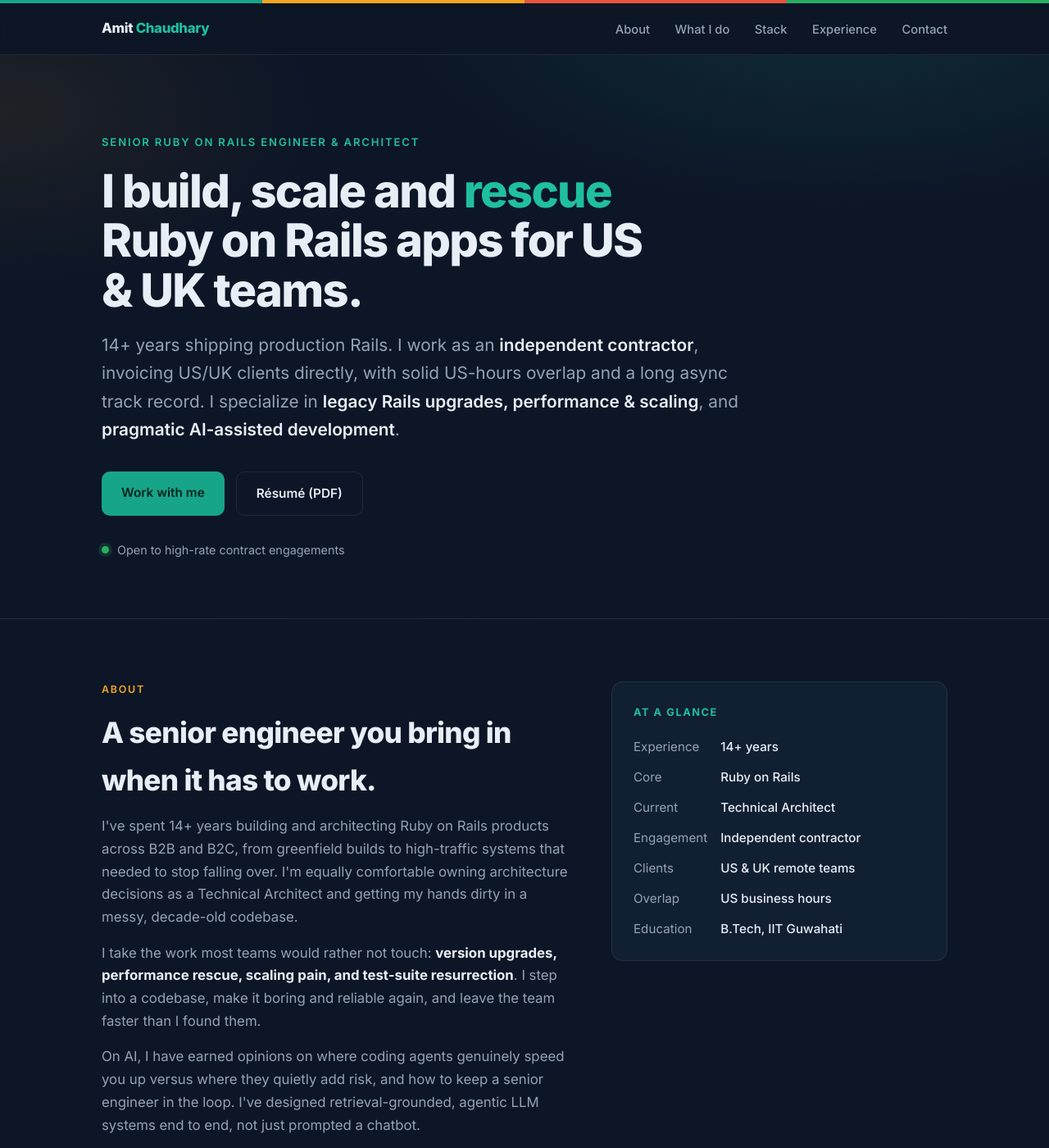
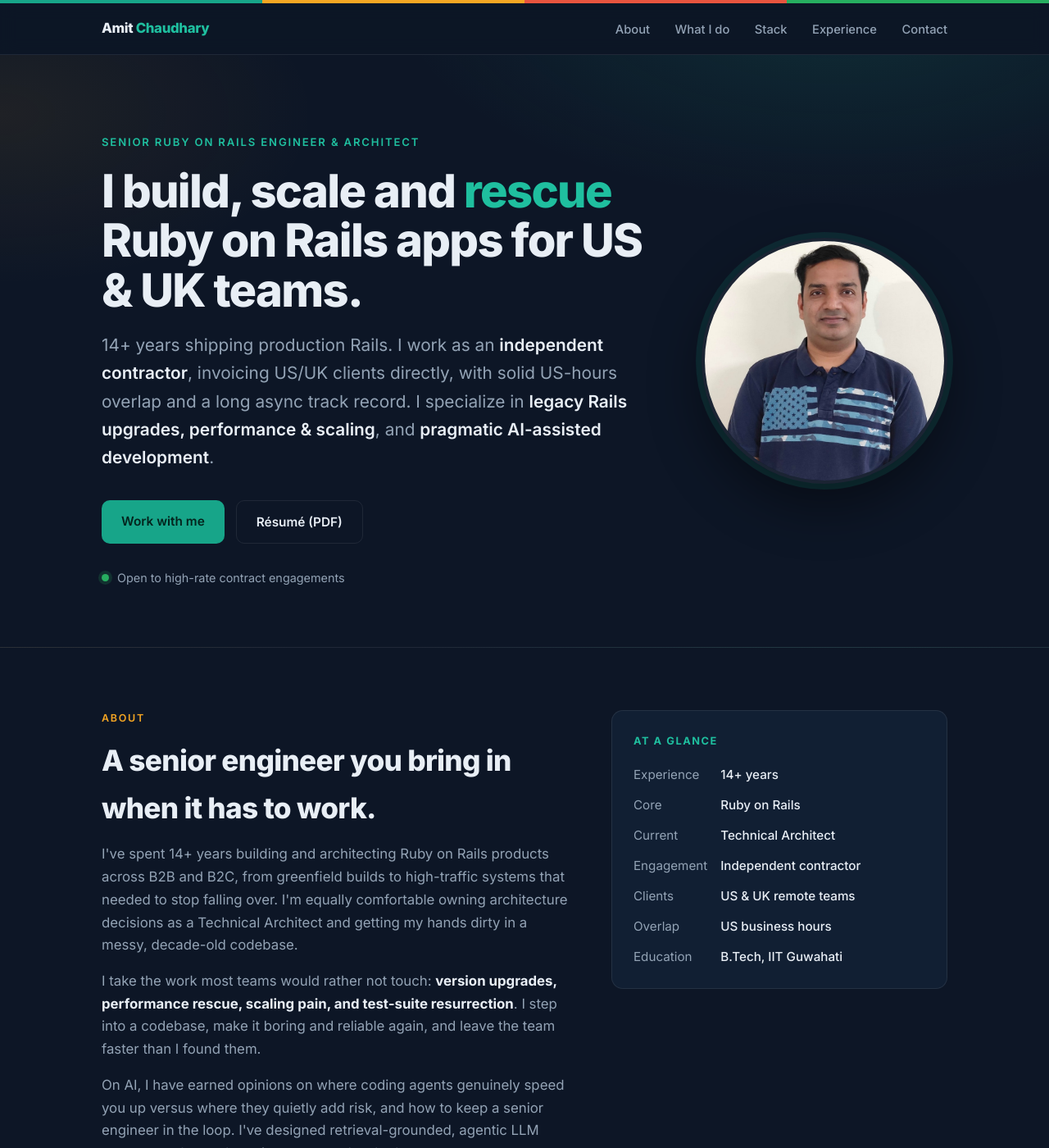
Before and after one commit to chaudhary/amit-chaudhary, a Jekyll site: the page built from index.html, in a window 1280 px wide and 1400 px high. Shown: the whole window at 82% size. Built offline with Jekyll 4.4.1, drawn with Linux system fonts in a browser that asks for light colours.

Commit message:
Add profile photo to hero and OG card
- Circular hero portrait with teal ring, two-column hero layout
- Headshot added to the 1200x630 OG card for richer link previews
- Photo downscaled to 800px for web

Co-Authored-By: Claude Opus 4.8 (1M context) <noreply@anthropic.com>

```diff
--- a/assets/css/main.css
+++ b/assets/css/main.css
@@ -61,6 +61,21 @@ code, .mono { font-family: 'JetBrains Mono', monospace; }
     radial-gradient(900px 420px at 80% -10%, rgba(23,165,137,0.16), transparent 60%),
     radial-gradient(700px 380px at 0% 10%, rgba(245,166,35,0.08), transparent 55%);
 }
+.hero-wrap { display: flex; align-items: center; gap: 56px; }
+.hero-text { flex: 1 1 auto; min-width: 0; }
+.hero-portrait { flex: none; }
+.hero-portrait img {
+  width: 300px; height: 300px; border-radius: 50%;
+  object-fit: cover; object-position: center 14%;
+  border: 4px solid rgba(255,255,255,0.06);
+  box-shadow: 0 0 0 7px rgba(23,165,137,0.14), 0 26px 64px rgba(0,0,0,0.45);
+  display: block;
+}
+@media (max-width: 880px){
+  .hero-wrap { flex-direction: column-reverse; align-items: flex-start; gap: 34px; }
+  .hero-portrait img { width: 150px; height: 150px; box-shadow: 0 0 0 5px rgba(23,165,137,0.14), 0 14px 36px rgba(0,0,0,0.45); }
+}
+
 .eyebrow {
   color: var(--teal-bright); font-weight: 600; font-size: 0.82rem;
   letter-spacing: 0.14em; text-transform: uppercase; margin-bottom: 18px;
--- a/index.html
+++ b/index.html
@@ -4,7 +4,8 @@ layout: default
 
 <!-- ===================== HERO ===================== -->
 <section class="hero">
-  <div class="wrap">
+  <div class="wrap hero-wrap">
+    <div class="hero-text">
       <div class="eyebrow">{{ site.tagline }}</div>
       <h1>{{ site.headline_pre }}<em>{{ site.headline_em }}</em>{{ site.headline_post }}</h1>
       <p class="lede">
@@ -18,6 +19,10 @@ layout: default
         <a class="btn btn-ghost" href="{{ '/resume.pdf' | relative_url }}" target="_blank" rel="noopener">Résumé (PDF)</a>
       </div>
       <div class="availability"><span class="dot"></span> {{ site.availability }}</div>
+    </div>
+    <div class="hero-portrait">
+      <img src="{{ '/assets/img/amit.jpg' | relative_url }}" alt="Amit Chaudhary" width="300" height="300" />
+    </div>
   </div>
 </section>
 
```
Also changed, not shown: _src/og.html (+12 -6 lines), assets/img/amit.jpg (added), assets/og-image.png. Lines whose indentation alone changed are shown as unchanged.
